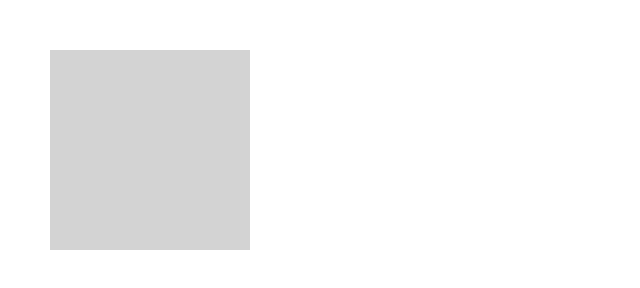
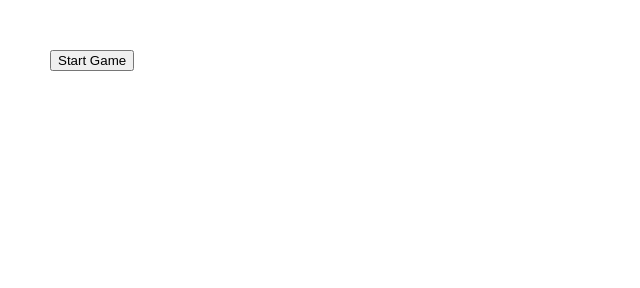
Before and after one commit to ux-button/git_test, a plain HTML site: page tictactoe/index.html in a window 1280 px wide. Shown: the whole page, without its empty margins (0-640 px from the left). Drawn offline with Linux system fonts and the light colour scheme.

Commit message:
Improve gameplay with start/reset buttons

```diff
--- a/tictactoe/index.html
+++ b/tictactoe/index.html
@@ -7,7 +7,5 @@
     <script src="tictactoe.js" defer></script>
     <link href="styles.css" rel="stylesheet">
 </head>
-<body>
-    <div id="game-container"></div>
-</body>
+<body></body>
 </html>
--- a/tictactoe/tictactoe.js
+++ b/tictactoe/tictactoe.js
@@ -1,12 +1,26 @@
 const game = (() => {
     let turn = 0;
 
+    const startGame = () => {
+        turn = 0;
+    }
+
     // Turn getter setter
     const getTurn = () => turn;
+
     const nextTurn = () => {
+        // Check win situation
         if (checkGameOver(gameBoard.getBoard(), player.playerTurn())) {
             alert(`Player ${player.playerTurn()} wins!`);
+            gameDisplay.viewGameOver();
         }
+
+        // Check draw
+        if (getTurn() >= (gameBoard.getBoard().length - 1)) {
+            alert(`Game over in a draw!`);
+            gameDisplay.viewGameOver();
+        }
+
         turn++;
     }
 
@@ -38,21 +52,24 @@ const game = (() => {
         }
     }
 
-    return { getTurn, nextTurn, checkGameOver }
+    return { startGame, getTurn, nextTurn, checkGameOver }
 })()
 
 
 // Game board
 const gameBoard = (() => {
     // Create empty board
-    let currentBoard = [false, false, false, false, false, false, false, false, false];
+    let currentBoard = [];
 
     const getBoard = () => currentBoard;
     const setBoard = (item) => {
         currentBoard[item] = player.playerTurn();
     }
+    const resetBoard = () => {
+        currentBoard = [false, false, false, false, false, false, false, false, false];
+    }
 
-    return { getBoard, setBoard }
+    return { getBoard, setBoard, resetBoard }
 })()
 
 
@@ -72,27 +89,60 @@ const player = (() => {
     return { players, playerTurn }
 })()
 
+
 // Display for game
 const gameDisplay = (() => {
-    const gameContainer = document.querySelector('#game-container');
+    let actionButton = '';
+    let gameBoardContainer = '';
 
-    const startGame = (() => {
+    // Create button with event handler
+    const createButton = (nameOnButton, buttonId) => {
+        const button = document.createElement('button');
+        button.setAttribute('id', buttonId);
+        button.textContent = nameOnButton;
+        document.querySelector('body').appendChild(button);
+        actionButton = document.getElementById(buttonId)
+        actionButton.addEventListener('click', startGame)
+    }
+
+    // Create button after DOM loaded
+    const gameLoaded = (() => {
         document.addEventListener('DOMContentLoaded', () => {
+            createButton('Start Game', 'start');
+        }
+    )})()
+
+    // Create game field
+    const startGame = () => {
+
+        // Zeroing score and board
+        game.startGame();
+        gameBoard.resetBoard();
+
+        // Delete the button
+        actionButton.remove();
+
+        // Create container for grid
+        gameBoardContainer = document.createElement('div')
+        gameBoardContainer.setAttribute('id', 'game-container')
+        document.querySelector('body').appendChild(gameBoardContainer)
+
+        // Create grid inside container
         for (let i = 0; i < gameBoard.getBoard().length; i++) {
             const boardGridItem = document.createElement('div')
             boardGridItem.setAttribute('id', `gameitem-${i}`)
             boardGridItem.classList.add('game-grid-item');
             if (!i) {
-                    boardGridItem.innerHTML = '';
+                boardGridItem.textContent = '';
             }
-                gameContainer.appendChild(boardGridItem);
+            gameBoardContainer.appendChild(boardGridItem);
         }
-        })
-    })()
+        gameBoardContainer.addEventListener('click', makeChoice)
+    }
 
-    const makeChoice = (() => {
-        gameContainer.addEventListener('click', (event) => {
-            event.target.innerHTML = `${player.playerTurn()}`;
+    // Pick cell handler
+    const makeChoice = (event) => {
+        event.target.textContent = `${player.playerTurn()}`;
         event.target.classList.add('checked');
 
         // Get current item nimber and save to board array
@@ -101,8 +151,13 @@ const gameDisplay = (() => {
 
         // Next turn
         game.nextTurn();
-        })
+    }
+
+    // Ending game
+    const viewGameOver = () => {
+        gameBoardContainer.remove();
+        createButton('Restart game', 'restart');
+    }
+
+    return { startGame, viewGameOver }
 })()
-
-    return { startGame, makeChoice }
-})()
```
Also changed, not shown: tictactoe/._index.html. Lines whose indentation alone changed are shown as unchanged.
